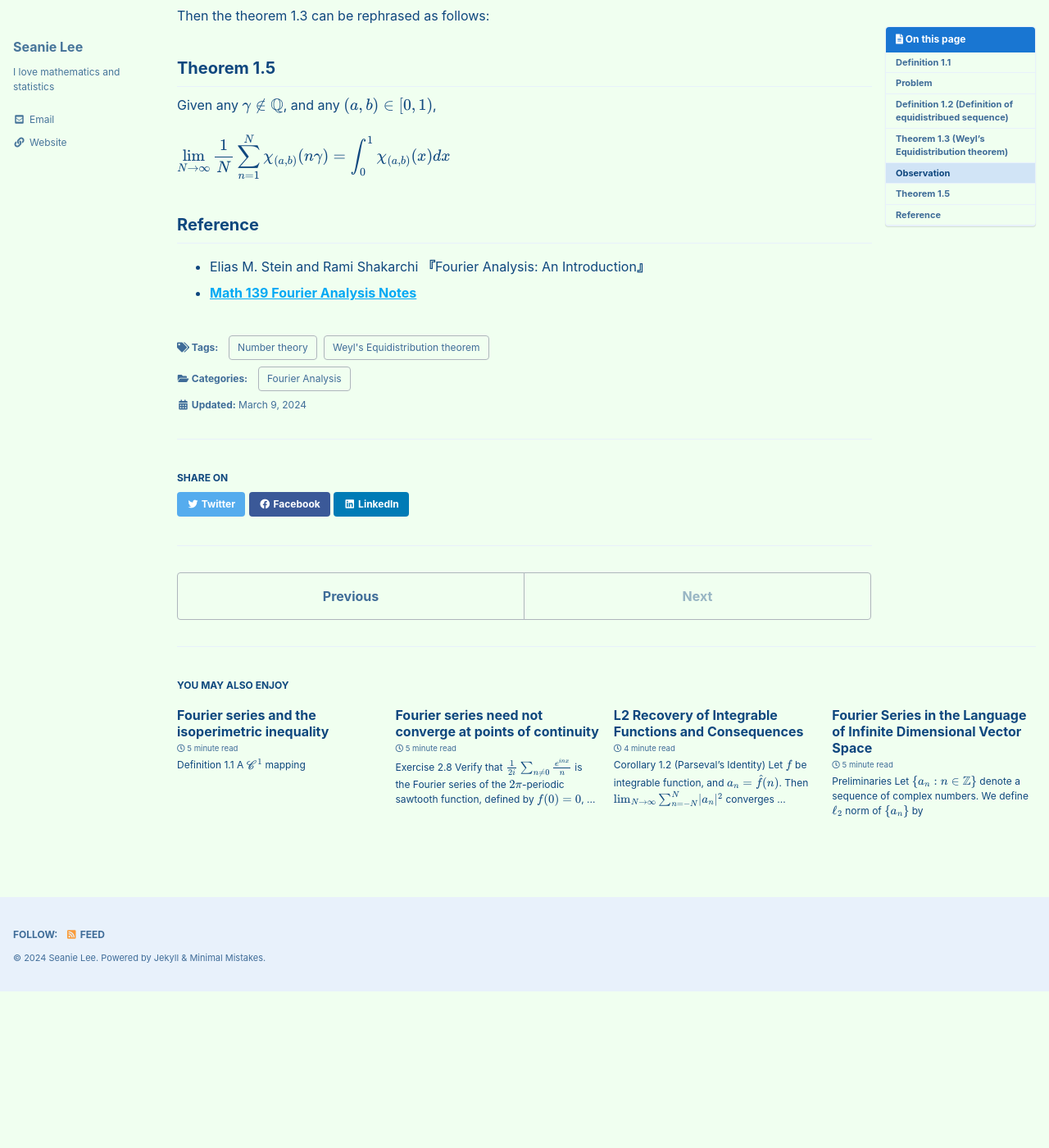
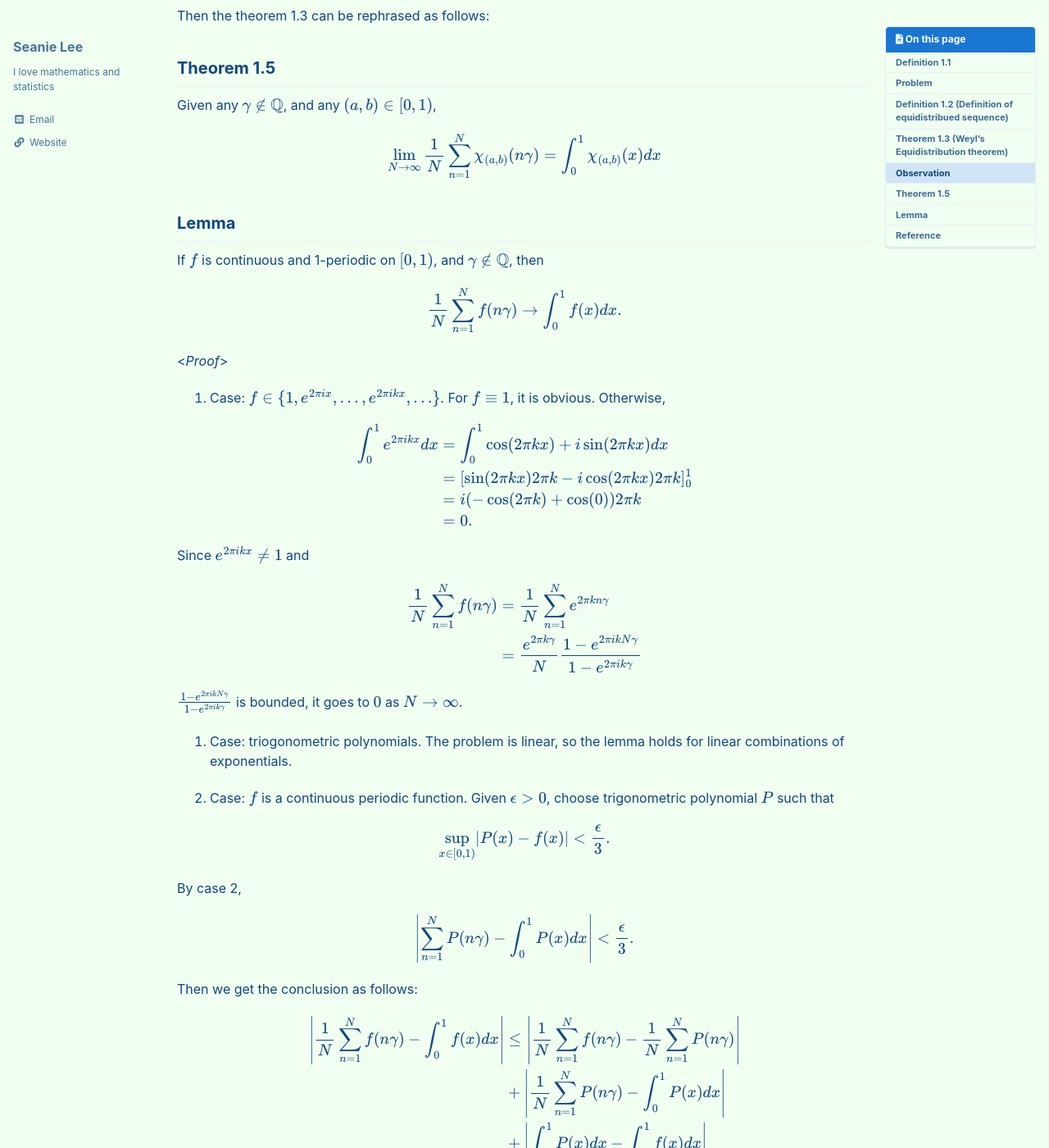
Before and after one commit to seanie12/blog, a Jekyll site: the page built from _posts/2024-03-09-equi-dist.md, in a window 1280 px wide and 1400 px high, scrolled down 1136 px. Shown: the whole window at 82% size. Built offline with Jekyll 4.4.1, drawn with Linux system fonts in a browser that asks for light colours; cached includes are drawn as plain includes; formulas are drawn with MathJax 3; before the commit the page ends 2344 px from its top, so only the background shows below that; some of the changed text lies outside the part shown.

Commit message:
Update 2024-03-09-equi-dist.md

```diff
--- a/_posts/2024-03-09-equi-dist.md
+++ b/_posts/2024-03-09-equi-dist.md
@@ -75,6 +75,71 @@ $$
 \lim_{N\to\infty} \frac{1}{N} \sum_{n=1}^N \chi_{(a,b)}(n\gamma) = \int_0^1 \chi_{(a,b)}(x) dx
 \end{align*}
 $$
+
+## Lemma
+If $f$ is continuous and 1-periodic on $[0,1)$, and $\gamma \notin \mathbb{Q}$, then
+
+$$
+\begin{align*}
+\frac{1}{N}\sum_{n=1}^N f(n\gamma) \rightarrow \int_0^1 f(x) dx.
+\end{align*}
+$$
+
+<*Proof*>
+
+1. Case: $f\in \\{1, e^{2\pi ix}, \ldots, e^{2\pi ikx},\ldots \\}$. For $f\equiv 1$, it is obvious. Otherwise,
+
+$$
+\begin{align*}
+\int_0^1 e^{2\pi ikx}dx &= \int_0^1 \cos(2\pi kx) + i\sin(2\pi kx) dx \\
+&=[\sin (2\pi kx) 2\pi k -i \cos(2 \pi kx) 2\pi k]_0^1  \\
+&= i(- \cos(2\pi k) + \cos(0))2\pi k \\
+&=0.
+\end{align*}
+$$
+
+Since $e^{2\pi ikx}\neq 1$ and
+
+$$
+\begin{align*}
+\frac{1}{N} \sum_{n=1}^N f(n\gamma) &= \frac{1}{N} \sum_{n=1}^N e^{2\pi kn\gamma}  \\
+&=\frac{e^{2\pi k\gamma}}{N} \frac{1-e^{2\pi ikN\gamma}}{1-e^{2\pi ik\gamma}}
+\end{align*}
+$$
+
+$\frac{1-e^{2\pi ikN\gamma}}{1-e^{2\pi ik\gamma}}$ is bounded, it  goes to $0$ as $N\to \infty$.
+
+2. Case: triogonometric polynomials. The problem is linear, so the lemma holds for linear combinations of exponentials.
+
+3. Case: $f$ is a continuous periodic function. Given $\epsilon>0$, choose trigonometric polynomial $P$ such that
+
+
+$$
+\begin{align*}
+\sup_{x\in [0,1)} \lvert P(x) - f(x)\rvert < \frac{\epsilon}{3}.
+\end{align*}
+$$
+
+By case 2,
+
+$$
+\begin{align*}
+\left\lvert \sum_{n=1}^N P(n\gamma) - \int_0^1 P(x)dx \right\rvert < \frac{\epsilon}{3}.
+\end{align*}
+$$
+
+Then we get the conclusion as follows:
+
+$$
+\begin{align*}
+\left\lvert \frac{1}{N}\sum_{n=1}^N f(n\gamma) - \int_0^1 f(x)dx \right\rvert
+ &\leq \left\lvert \frac{1}{N} \sum_{n=1}^N f(n\gamma) - \frac{1}{N}\sum_{n=1}^N P(n\gamma)\right\rvert \\
+&+ \left\lvert  \frac{1}{N}\sum_{n=1}^N P(n\gamma) - \int_0^1 P(x)dx \right\rvert \\
+&+ \left\lvert\int_0^1 P(x)dx - \int_0^1 f(x)dx \right\rvert \\
+& < \epsilon
+\end{align*}
+$$
+
 $$\tag*{$\square$}$$
 
 ## Reference
```
